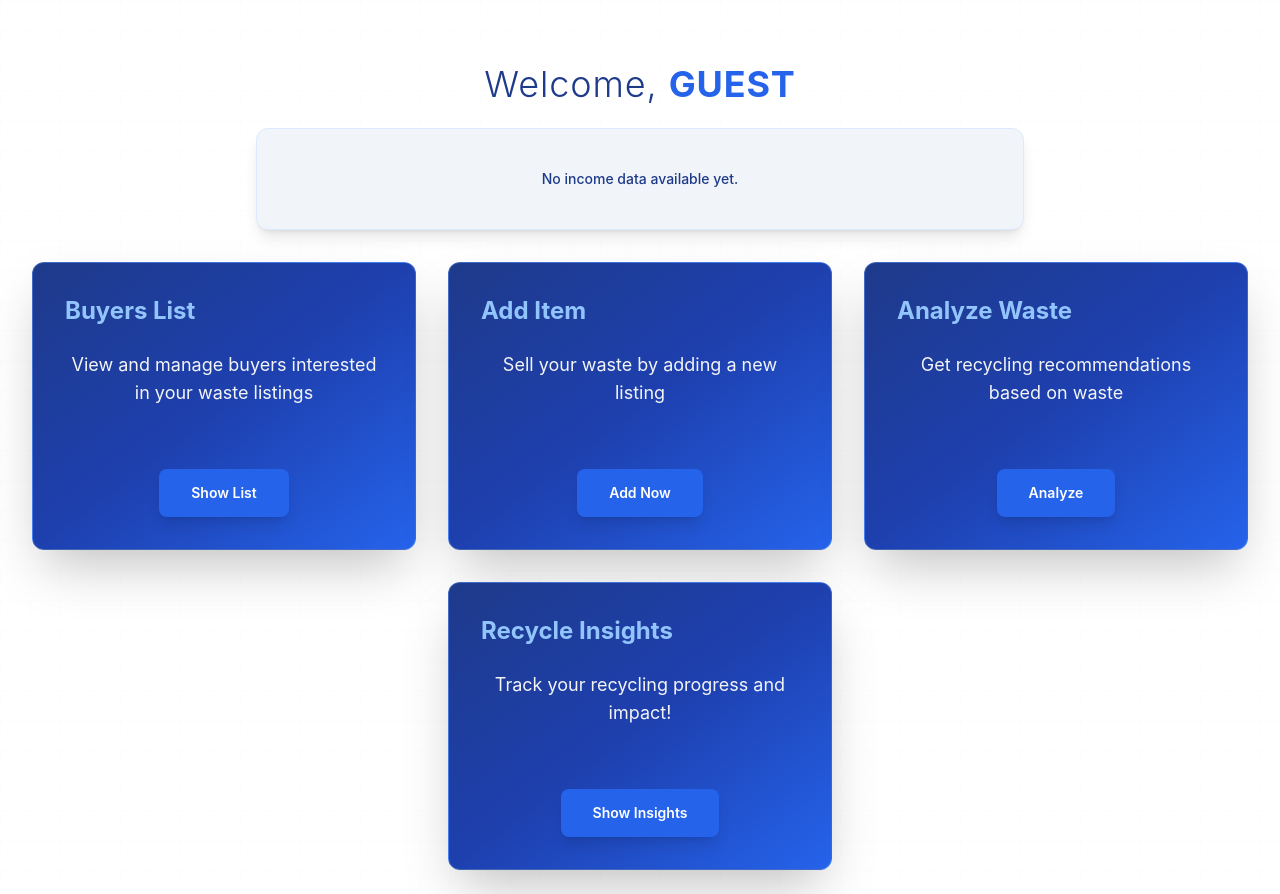
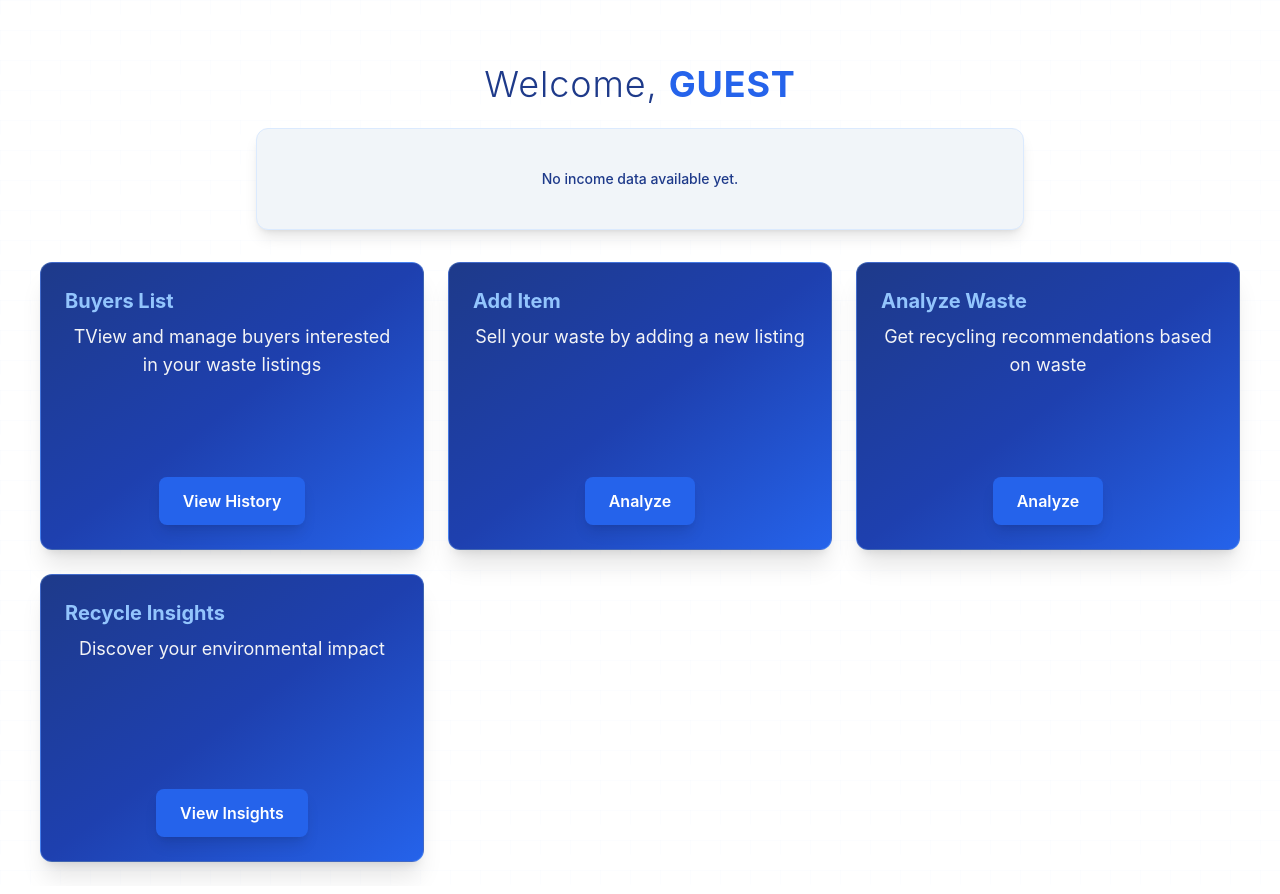
Before and after one commit to animesh156/RecycLink, a React (Create React App) app in the folder client/: page /seller in a window 1280 px wide. Built offline with nearby package versions, Linux system fonts and the light colour scheme; no server answers.

Commit message:
fixed card alignment issue

```diff
--- a/client/src/pages/BuyerDashBoard.js
+++ b/client/src/pages/BuyerDashBoard.js
@@ -134,21 +134,21 @@ function BuyerDashBoard() {
   variants={containerAnimation}
   initial="hidden"
   animate="visible"
-          className="flex flex-wrap gap-8 justify-center items-center max-w-7xl mx-auto relative z-10"
+  className="grid grid-cols-1 sm:grid-cols-2 lg:grid-cols-3 gap-6 justify-center items-center max-w-7xl mx-auto relative z-10"
 >
   <motion.div
     variants={cardAnimation}
     whileHover="hover"
-            className="card bg-gradient-to-br from-blue-900 via-blue-800 to-blue-600 w-96 h-72 shadow-2xl border border-blue-300/30 rounded-xl overflow-hidden flex flex-col"
+    className="card bg-gradient-to-br from-blue-900 via-blue-800 to-blue-600 w-full md:w-96 h-64 sm:h-72 shadow-xl border border-blue-300/30 rounded-xl overflow-hidden flex flex-col"
   >
-            <div className="card-body p-8 flex flex-col h-full">
-              <h2 className="card-title text-blue-300 text-2xl mb-4 font-bold text-center">Purchased Items</h2>
-              <p className="text-gray-100 mb-6 text-lg text-center">Track and manage your recycling journey</p>
+    <div className="card-body p-6 flex flex-col h-full">
+      <h2 className="card-title text-blue-300 text-lg md:text-xl font-bold text-center">Purchased Items</h2>
+      <p className="text-gray-100 text-sm md:text-lg text-center">Track and manage your recycling journey</p>
       <div className="card-actions justify-center mt-auto">
         <motion.button
           whileHover={{ scale: 1.05, backgroundColor: '#2563EB' }}
           whileTap={{ scale: 0.95 }}
-                  className="btn bg-blue-600 text-white hover:bg-blue-700 border-none px-8 py-3 rounded-lg shadow-lg"
+          className="btn bg-blue-600 text-white hover:bg-blue-700 border-none px-6 py-2 rounded-lg shadow-lg text-sm md:text-base"
           onClick={() => navigate('/history')}
         >
           View History
@@ -160,16 +160,16 @@ function BuyerDashBoard() {
   <motion.div
     variants={cardAnimation}
     whileHover="hover"
-            className="card bg-gradient-to-br from-blue-900 via-blue-800 to-blue-600 w-96 h-72 shadow-2xl border border-blue-300/30 rounded-xl overflow-hidden flex flex-col"
+    className="card bg-gradient-to-br from-blue-900 via-blue-800 to-blue-600 w-full md:w-96 h-64 sm:h-72 shadow-xl border border-blue-300/30 rounded-xl overflow-hidden flex flex-col"
   >
-            <div className="card-body p-8 flex flex-col h-full">
-              <h2 className="card-title text-blue-300 text-2xl mb-4 font-bold text-center">Analyze Waste</h2>
-              <p className="text-gray-100 mb-6 text-lg text-center">Get recycling recommendations based on waste</p>
+    <div className="card-body p-6 flex flex-col h-full">
+      <h2 className="card-title text-blue-300 text-lg md:text-xl font-bold text-center">Analyze Waste</h2>
+      <p className="text-gray-100 text-sm md:text-lg text-center">Get recycling recommendations based on waste</p>
       <div className="card-actions justify-center mt-auto">
         <motion.button
           whileHover={{ scale: 1.05, backgroundColor: '#2563EB' }}
           whileTap={{ scale: 0.95 }}
-                  className="btn bg-blue-600 text-white hover:bg-blue-700 border-none px-8 py-3 rounded-lg shadow-lg"
+          className="btn bg-blue-600 text-white hover:bg-blue-700 border-none px-6 py-2 rounded-lg shadow-lg text-sm md:text-base"
           onClick={() => navigate('/analyze')}
         >
           Analyze
@@ -181,16 +181,16 @@ function BuyerDashBoard() {
   <motion.div
     variants={cardAnimation}
     whileHover="hover"
-            className="card bg-gradient-to-br from-blue-900 via-blue-800 to-blue-600 w-96 h-72 shadow-2xl border border-blue-300/30 rounded-xl overflow-hidden flex flex-col"
+    className="card bg-gradient-to-br from-blue-900 via-blue-800 to-blue-600 w-full md:w-96 h-64 sm:h-72 shadow-xl border border-blue-300/30 rounded-xl overflow-hidden flex flex-col"
   >
-            <div className="card-body p-8 flex flex-col h-full">
-              <h2 className="card-title text-blue-300 text-2xl mb-4 font-bold text-center">Recycle Insights</h2>
-              <p className="text-gray-100 mb-6 text-lg text-center">Discover your environmental impact</p>
+    <div className="card-body p-6 flex flex-col h-full">
+      <h2 className="card-title text-blue-300 text-lg md:text-xl font-bold text-center">Recycle Insights</h2>
+      <p className="text-gray-100 text-sm md:text-lg text-center">Discover your environmental impact</p>
       <div className="card-actions justify-center mt-auto">
         <motion.button
           whileHover={{ scale: 1.05, backgroundColor: '#2563EB' }}
           whileTap={{ scale: 0.95 }}
-                  className="btn bg-blue-600 text-white hover:bg-blue-700 border-none px-8 py-3 rounded-lg shadow-lg"
+          className="btn bg-blue-600 text-white hover:bg-blue-700 border-none px-6 py-2 rounded-lg shadow-lg text-sm md:text-base"
           onClick={() => navigate('/recycle-insights', {
             state: { totalEarnings, recycledAmount }
           })}
@@ -200,13 +200,8 @@ function BuyerDashBoard() {
       </div>
     </div>
   </motion.div>
+</motion.div>
 
-
-
-
-
-
-        </motion.div>
       </div>
     </AnimatePresence>
   );
--- a/client/src/pages/SellerDashBoard.js
+++ b/client/src/pages/SellerDashBoard.js
@@ -135,24 +135,24 @@ const SellerDashboard = () => {
   variants={containerAnimation}
   initial="hidden"
   animate="visible"
-          className="flex flex-wrap gap-8 justify-center items-center max-w-7xl mx-auto relative z-10"
+  className="grid grid-cols-1 sm:grid-cols-2 lg:grid-cols-3 gap-6 justify-center items-center max-w-7xl mx-auto relative z-10"
 >
   <motion.div
     variants={cardAnimation}
     whileHover="hover"
-            className="card bg-gradient-to-br from-blue-900 via-blue-800 to-blue-600 w-96 h-72 shadow-2xl border border-blue-300/30 rounded-xl overflow-hidden flex flex-col"
+    className="card bg-gradient-to-br from-blue-900 via-blue-800 to-blue-600 w-full md:w-96 h-64 sm:h-72 shadow-xl border border-blue-300/30 rounded-xl overflow-hidden flex flex-col"
   >
-            <div className="card-body p-8 flex flex-col h-full">
-              <h2 className="card-title text-blue-300 text-2xl mb-4 font-bold text-center">Buyers List</h2>
-              <p className="text-gray-100 mb-6 text-lg text-center">View and manage buyers interested in your waste listings</p>
+    <div className="card-body p-6 flex flex-col h-full">
+      <h2 className="card-title text-blue-300 text-lg md:text-xl font-bold text-center">Buyers List</h2>
+      <p className="text-gray-100 text-sm md:text-lg text-center">TView and manage buyers interested in your waste listings</p>
       <div className="card-actions justify-center mt-auto">
         <motion.button
           whileHover={{ scale: 1.05, backgroundColor: '#2563EB' }}
           whileTap={{ scale: 0.95 }}
-                  className="btn bg-blue-600 text-white hover:bg-blue-700 border-none px-8 py-3 rounded-lg shadow-lg"
+          className="btn bg-blue-600 text-white hover:bg-blue-700 border-none px-6 py-2 rounded-lg shadow-lg text-sm md:text-base"
           onClick={() => navigate('/buyers-list')}
         >
-                  Show List
+          View History
         </motion.button>
       </div>
     </div>
@@ -161,40 +161,41 @@ const SellerDashboard = () => {
   <motion.div
     variants={cardAnimation}
     whileHover="hover"
-            className="card bg-gradient-to-br from-blue-900 via-blue-800 to-blue-600 w-96 h-72 shadow-2xl border border-blue-300/30 rounded-xl overflow-hidden flex flex-col"
+    className="card bg-gradient-to-br from-blue-900 via-blue-800 to-blue-600 w-full md:w-96 h-64 sm:h-72 shadow-xl border border-blue-300/30 rounded-xl overflow-hidden flex flex-col"
   >
-            <div className="card-body p-8 flex flex-col h-full">
-              <h2 className="card-title text-blue-300 text-2xl mb-4 font-bold text-center">Add Item</h2>
-              <p className="text-gray-100 mb-6 text-lg text-center">Sell your waste by adding a new listing</p>
+    <div className="card-body p-6 flex flex-col h-full">
+      <h2 className="card-title text-blue-300 text-lg md:text-xl font-bold text-center">Add Item</h2>
+      <p className="text-gray-100 text-sm md:text-lg text-center">Sell your waste by adding a new listing</p>
       <div className="card-actions justify-center mt-auto">
         <motion.button
           whileHover={{ scale: 1.05, backgroundColor: '#2563EB' }}
           whileTap={{ scale: 0.95 }}
-                  className="btn bg-blue-600 text-white hover:bg-blue-700 border-none px-8 py-3 rounded-lg shadow-lg"
+          className="btn bg-blue-600 text-white hover:bg-blue-700 border-none px-6 py-2 rounded-lg shadow-lg text-sm md:text-base"
           onClick={() => navigate('/add-waste')}
         >
-                  Add Now
+          Analyze
         </motion.button>
       </div>
     </div>
   </motion.div>
 
 
-
   <motion.div
     variants={cardAnimation}
     whileHover="hover"
-            className="card bg-gradient-to-br from-blue-900 via-blue-800 to-blue-600 w-96 h-72 shadow-2xl border border-blue-300/30 rounded-xl overflow-hidden flex flex-col"
+    className="card bg-gradient-to-br from-blue-900 via-blue-800 to-blue-600 w-full md:w-96 h-64 sm:h-72 shadow-xl border border-blue-300/30 rounded-xl overflow-hidden flex flex-col"
   >
-            <div className="card-body p-8 flex flex-col h-full">
-              <h2 className="card-title text-blue-300 text-2xl mb-4 font-bold text-center">Analyze Waste</h2>
-              <p className="text-gray-100 mb-6 text-lg text-center">Get recycling recommendations based on waste</p>
+    <div className="card-body p-6 flex flex-col h-full">
+      <h2 className="card-title text-blue-300 text-lg md:text-xl font-bold text-center">Analyze Waste</h2>
+      <p className="text-gray-100 text-sm md:text-lg text-center">Get recycling recommendations based on waste</p>
       <div className="card-actions justify-center mt-auto">
         <motion.button
           whileHover={{ scale: 1.05, backgroundColor: '#2563EB' }}
           whileTap={{ scale: 0.95 }}
-                  className="btn bg-blue-600 text-white hover:bg-blue-700 border-none px-8 py-3 rounded-lg shadow-lg"
-                  onClick={() => navigate('/analyze')}
+          className="btn bg-blue-600 text-white hover:bg-blue-700 border-none px-6 py-2 rounded-lg shadow-lg text-sm md:text-base"
+          onClick={() => navigate('/analyze', {
+            state: { totalEarnings, recycledAmount }
+          })}
         >
           Analyze
         </motion.button>
@@ -204,27 +205,31 @@ const SellerDashboard = () => {
 
 
 
+
   <motion.div
     variants={cardAnimation}
     whileHover="hover"
-            className="card bg-gradient-to-br from-blue-900 via-blue-800 to-blue-600 w-96 h-72 shadow-2xl border border-blue-300/30 rounded-xl overflow-hidden flex flex-col"
+    className="card bg-gradient-to-br from-blue-900 via-blue-800 to-blue-600 w-full md:w-96 h-64 sm:h-72 shadow-xl border border-blue-300/30 rounded-xl overflow-hidden flex flex-col"
   >
-            <div className="card-body p-8 flex flex-col h-full">
-              <h2 className="card-title text-blue-300 text-2xl mb-4 font-bold text-center">Recycle Insights</h2>
-              <p className="text-gray-100 mb-6 text-lg text-center">Track your recycling progress and impact!</p>
+    <div className="card-body p-6 flex flex-col h-full">
+      <h2 className="card-title text-blue-300 text-lg md:text-xl font-bold text-center">Recycle Insights</h2>
+      <p className="text-gray-100 text-sm md:text-lg text-center">Discover your environmental impact</p>
       <div className="card-actions justify-center mt-auto">
         <motion.button
           whileHover={{ scale: 1.05, backgroundColor: '#2563EB' }}
           whileTap={{ scale: 0.95 }}
-                  className="btn bg-blue-600 text-white hover:bg-blue-700 border-none px-8 py-3 rounded-lg shadow-lg"
-                  onClick={() => navigate('/recycle-insights', { state: { totalEarnings, recycledAmount } })}
+          className="btn bg-blue-600 text-white hover:bg-blue-700 border-none px-6 py-2 rounded-lg shadow-lg text-sm md:text-base"
+          onClick={() => navigate('/recycle-insights', {
+            state: { totalEarnings, recycledAmount }
+          })}
         >
-                  Show Insights
+          View Insights
         </motion.button>
       </div>
     </div>
   </motion.div>
 </motion.div>
+
       </div>
     </AnimatePresence>
   );
```
Lines whose indentation alone changed are shown as unchanged.
